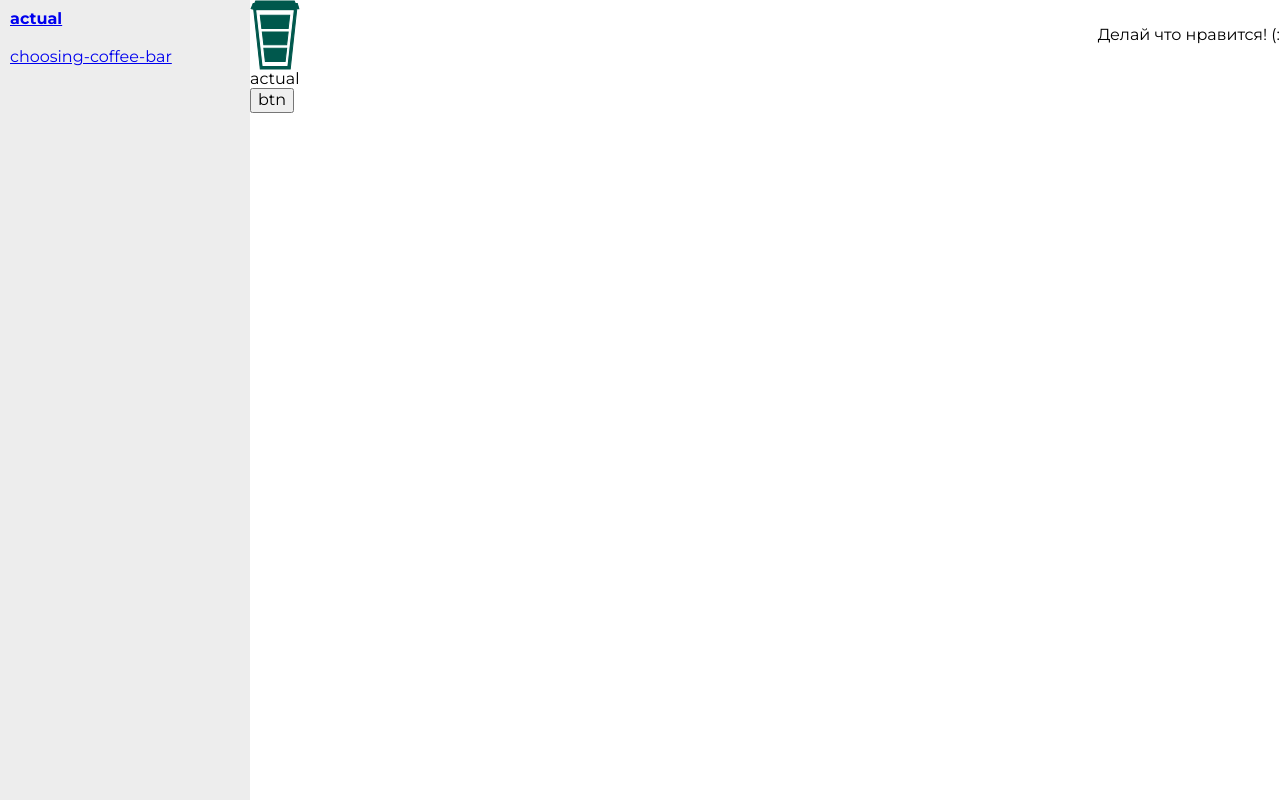
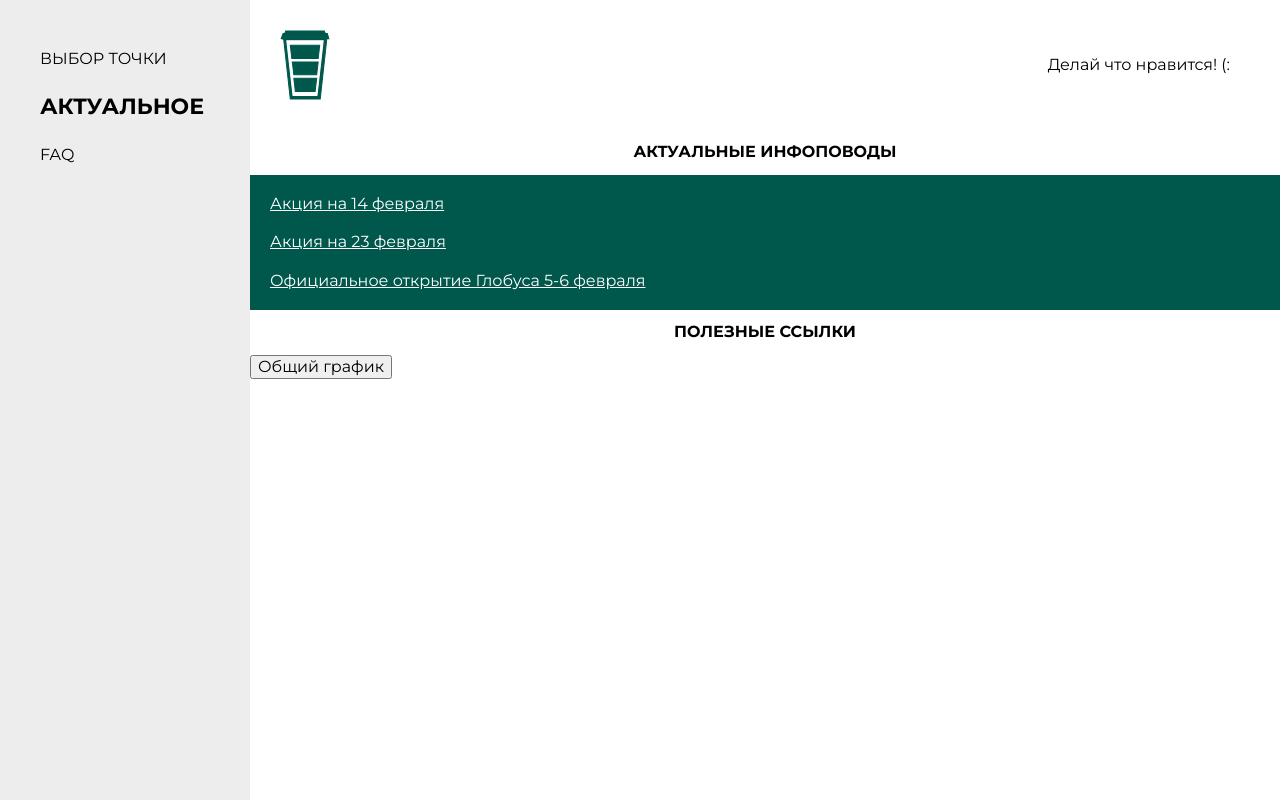
Before and after one commit to klyukinaxen/cl43, a Vue app: page / in a window 1280 px wide. Built offline with nearby package versions, Linux system fonts and the light colour scheme.

Commit message:
actual page

```diff
--- a/src/assets/global.scss
+++ b/src/assets/global.scss
@@ -13,3 +13,11 @@ p {
     margin: 0;
     padding: 0;
 }
+
+h2{
+    font-size: 16px;
+    font-weight: 800;
+    text-transform: uppercase;
+    color: #000000;
+    text-align: center;
+}
--- a/src/components/Header.vue
+++ b/src/components/Header.vue
@@ -2,7 +2,9 @@
     <div class="header">
         <div class="logo" />
 
-        <div>Делай что нравится! (:</div>
+        <div class="dwyl">
+            Делай что нравится! (:
+        </div>
     </div>
 </template>
 
@@ -25,6 +27,11 @@ export default {
         width: 50px;
         height: 70px;
         background-size: contain;
+        margin: 30px;
     }
 }
+
+.dwyl{
+    padding: 50px;
+}
 </style>
--- a/src/components/SideBar.vue
+++ b/src/components/SideBar.vue
@@ -2,12 +2,16 @@
     <div class="side-bar">
         <!-- menu -->
 
-        <router-link to="/">
-            actual
+        <router-link :to="{ name: 'ChoosingCoffeeBarPage' }">
+            выбор точки
         </router-link>
 
-        <router-link :to="{ name: 'ChoosingCoffeeBarPage' }">
-            choosing-coffee-bar
+        <router-link to="/">
+            актуальное
+        </router-link>
+
+        <router-link :to="{ name: 'FAQPage' }">
+            faq
         </router-link>
     </div>
 </template>
@@ -33,13 +37,23 @@ export default {
     align-items: flex-start;
 
     a {
-        padding: 10px;
+        padding: 13px 20px 13px 40px;
         width: 100%;
         text-align: left;
+        text-transform: uppercase;
+        font-size: 16px;
+
+        text-decoration: none;
+        color: #000;
 
         &.router-link-exact-active {
             font-weight: 700;
+            font-size: 22px;
         }
+    }
+
+    a:first-child{
+        padding: 50px 20px 13px 40px;
     }
 }
 </style>
--- a/src/components/pages/ActualPage.vue
+++ b/src/components/pages/ActualPage.vue
@@ -1,10 +1,19 @@
 <template>
     <div class="actual-page">
-        <div>actual</div>
+        <h2> Актуальные инфоповоды</h2>
 
-        <button @click="buttonClickHandler">
-            btn
-        </button>
+        <div class="info-box">
+            <a href="/">Акция на 14 февраля</a>
+            <a href="/">Акция на 23 февраля</a>
+            <a href="/">Официальное открытие Глобуса 5-6 февраля</a>
+        </div>
+
+        <h2>полезные ссылки</h2>
+        <div class="useful-links">
+            <button @click="buttonClickHandler">
+                Общий график
+            </button>
+        </div>
     </div>
 </template>
 
@@ -27,3 +36,26 @@ export default {
     }
 }
 </script>
+
+<style lang="scss" scoped>
+    .info-box{
+        width: 100%;
+        background-color:#00584D;
+        color:white;
+        display: flex;
+        flex-direction: column;
+
+        a{
+            text-decoration: underline;
+            color: #fff;
+            padding: 10px 10px 10px 20px;
+        }
+
+        a:first-child{
+            padding-top:20px;
+        }
+        a:last-child{
+            padding-bottom:20px;
+        }
+    }
+</style>
--- /dev/null
+++ b/src/components/pages/FAQPage.vue
@@ -0,0 +1,9 @@
+<template>
+    <div class="faq">
+        FAQpage
+    </div>
+</template>
+
+<script>
+export default {}
+</script>
--- a/src/main.js
+++ b/src/main.js
@@ -6,6 +6,7 @@ import VueRouter from 'vue-router'
 import App from './App.vue'
 import ActualPage from '@/components/pages/ActualPage.vue'
 import ChoosingCoffeeBarPage from '@/components/pages/ChoosingCoffeeBarPage.vue'
+import FAQPage from '@/components/pages/FAQPage.vue'
 
 Vue.config.productionTip = false
 Vue.use(VueRouter)
@@ -13,7 +14,8 @@ Vue.use(VueRouter)
 const router = new VueRouter({
     routes: [
         { name: 'ActualPage', path: '/', component: ActualPage },
-        { name: 'ChoosingCoffeeBarPage', path: '/choosing-coffee-bar', component: ChoosingCoffeeBarPage }
+        { name: 'ChoosingCoffeeBarPage', path: '/choosing-coffee-bar', component: ChoosingCoffeeBarPage },
+        { name: 'FAQPage', path: '/FAQ', component: FAQPage }
         // { name: 'Error404Page', path: '/*', component: Error404Page }
     ],
     mode: 'history'
```
